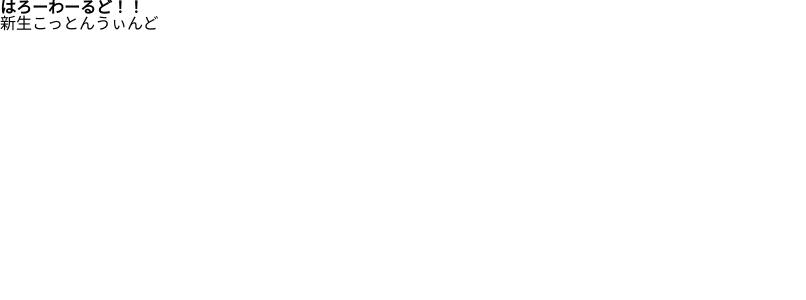
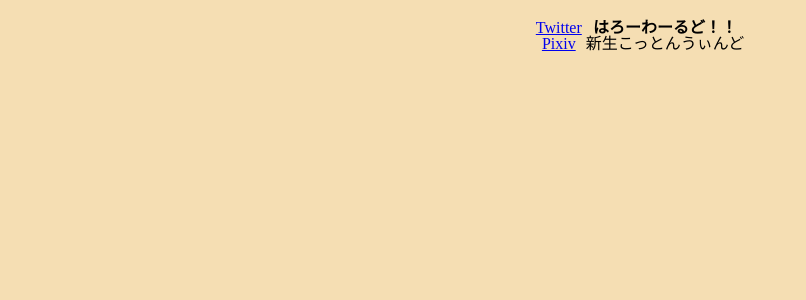
Before and after one commit to kouwtkz/kouwtkz.github.io, a Jekyll site: the page built from index.html, in a window 1280 px wide. Shown: the top 300 px of the page, without its empty margins (0-806 px from the left). Built offline with Jekyll 4.4.1, drawn with Linux system fonts in a browser that asks for light colours.

Commit message:
トップページの調整開始とテストページの配置

```diff
--- /dev/null
+++ b/_includes/mylink.html
@@ -0,0 +1,4 @@
+<div class="mylink">
+    <a href="https://twitter.com/coulank">Twitter</a>
+    <a href="https://www.pixiv.net/users/5577703">Pixiv</a>
+</div>
--- a/_layouts/default.html
+++ b/_layouts/default.html
@@ -6,11 +6,20 @@
   <meta property="og:title" content="{{ page.title }} | {{ site.name }}" />
   <title>{{ page.title }} | {{ site.name }}</title>
   <link rel="stylesheet" href="/assets/css/reset.css" type="text/css">
+  <link rel="stylesheet" href="/assets/css/main.css" type="text/css">
   <link rel="icon" sizes="16x16 32x32 48x48 64x64" href="/favicon.ico" />
   <style>
   </style>
 </head>
 <body>
-{{ content }}
+  <div class="main">
+    <p>{% include mylink.html %}</p>
+    <section>
+      {{ content }}
+    </section>
+  </div>
 </body>
+{% if script %}
+{{ script }}
+{% endif %}
 </html>
--- /dev/null
+++ b/assets/css/main.css
@@ -0,0 +1,14 @@
+body {
+    background-color: wheat;
+}
+div.main {
+    margin: 20px 100px;
+    text-align: center;
+}
+div.main > * {
+    display: inline-block;
+}
+div.mylink > * {
+    display: flex;
+    justify-content: space-evenly;
+}
```
Also changed, not shown: tool/test/index.html (added, +5 -0 lines), tool/test/sw/index.html (added, +14 -0 lines), tool/test/sw/sw.js (added, +42 -0 lines).
